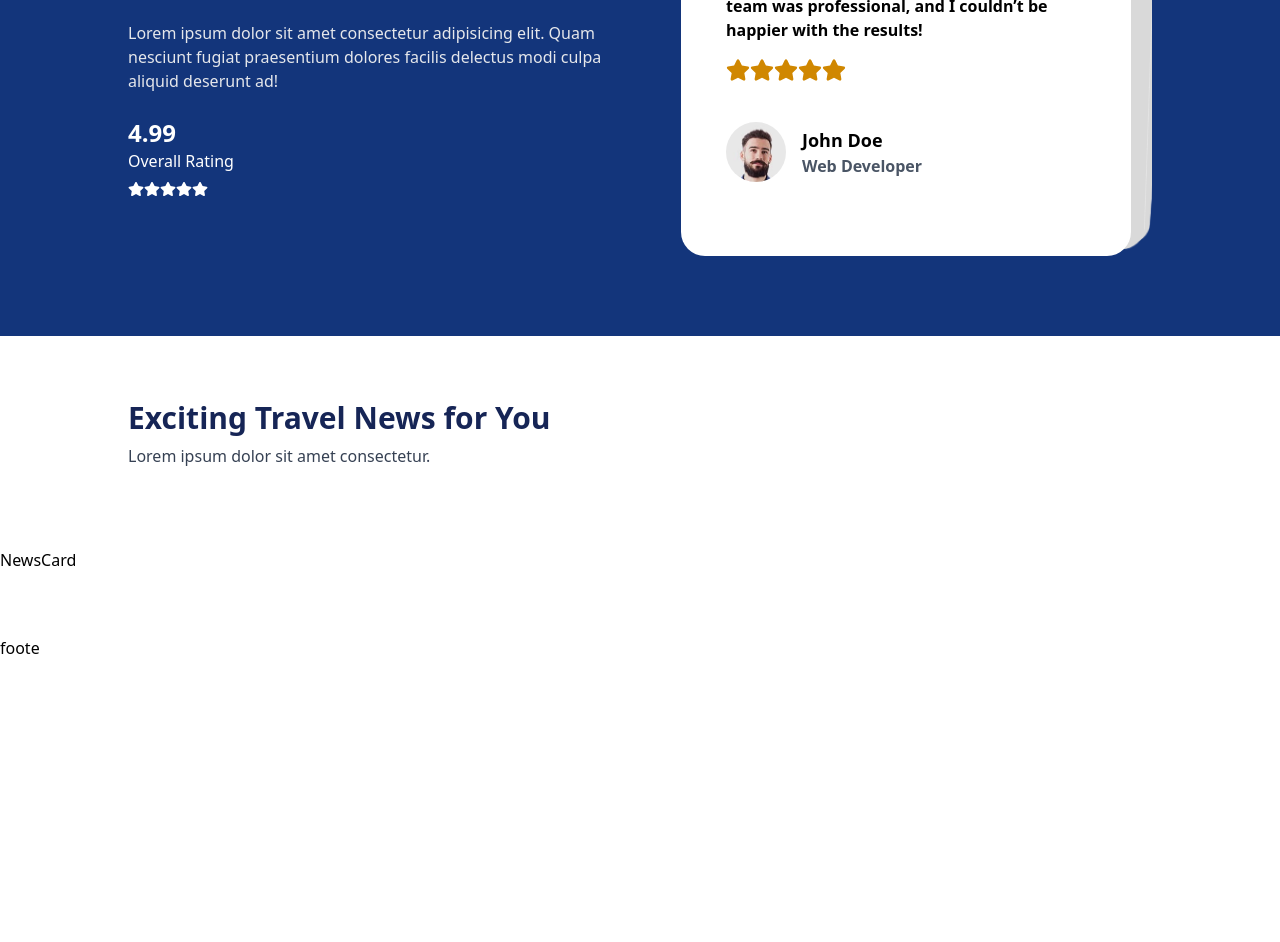
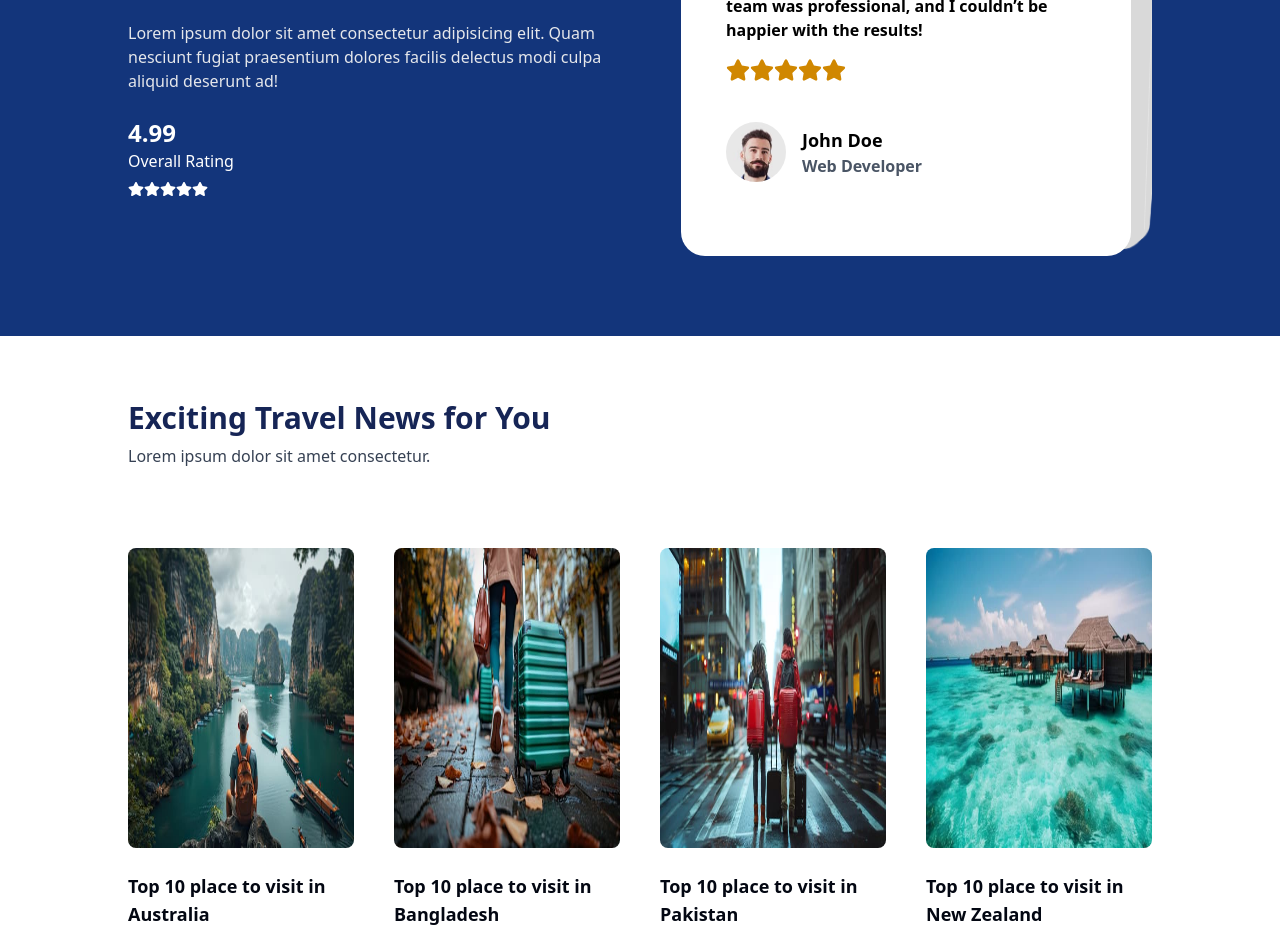
Before and after one commit to dilbarqoldosheva/Travel-app, a Next.js app: page / in a window 1280 px wide. Shown: the part 2980-3922 px from the top of the page. Before the commit the page ends 3640 px from the top, so only its background shows below. Built offline with nearby package versions, Linux system fonts and the light colour scheme.

Commit message:
add new section

```diff
--- a/components/Home/News/News.tsx
+++ b/components/Home/News/News.tsx
@@ -6,9 +6,18 @@ const News = () => {
   return (
     <div className='py-16'>
         <SectionHeading heading='Exciting Travel News for You'/>
-        <div className='W-[80%] mx-auto grid grid-cols-1 md:grid-cols-2 lg:grid-cols-3 items-center mt-20'>
+        <div className=' w-[80%] mx-auto grid grid-cols-1 md:grid-cols-2 lg:grid-cols-3 xl:grid-cols-4 gap-10 items-center mt-20'>
             <div>
-                <NewsCard/>
+                <NewsCard image='/image/n1.jpg' title='Top 10 place to visit in Australia' date='15 November 2024'/>
+            </div>
+            <div>
+                <NewsCard image='/image/n2.jpg' title='Top 10 place to visit in Bangladesh' date='29 November 2024'/>
+            </div>
+            <div>
+                <NewsCard image='/image/n3.jpg' title='Top 10 place to visit in Pakistan' date='22 November 2024'/>
+            </div>
+            <div>
+                <NewsCard image='/image/n4.jpg' title='Top 10 place to visit in New Zealand' date='4 November 2024'/>
             </div>
         </div>
     </div>
--- a/components/Home/News/NewsCard.tsx
+++ b/components/Home/News/NewsCard.tsx
@@ -1,8 +1,20 @@
+import Image from 'next/image'
 import React from 'react'
 
-const NewsCard = () => {
+type Props ={
+  image:string
+  date:string
+  title:string
+}
+const NewsCard = ({date, image, title}:Props) => {
   return (
-    <div>NewsCard</div>
+    <div>
+      <div className='h-[300px]'>
+        <Image src={image} alt={title} width={300} height={300} className='w-full h-full object-center rounded-lg'/>
+      </div>
+      <h1 className='mt-6 text-lg text-gray-950 font-semibold hover:text-blue-950 transition-all duration-200 cursor-pointer'>{title}</h1>
+      <h1 className='text-sm text-gray-600 mt-3'>{date}</h1>
+    </div>
   )
 }
 
--- a/data/data.ts
+++ b/data/data.ts
@@ -146,12 +146,31 @@ export const reviewData = [
         id: 2,
         name: "Jane Smith",
         review: "I am thoroughly impressed with the attention to detail and quality. They truly understand customer needs and deliver with precision.",
-        image: "/image/u1.jpg",
+        image: "/image/u2.jpg",
     },
     {
         id: 3,
         name: "Michael Brown",
         review: "Exceptional quality and fantastic customer service! The project was delivered on time and exactly as I wanted.",
+        image: "/image/u3.jpg",
+    },
+    {
+        id: 4,
+        name: "John Doe",
+        review: "The service exceeded my expectations. The team was professional, and I couldn’t be happier with the results!",
         image: "/image/u1.jpg",
     },
+    {
+        id: 5,
+        name: "Jane Smith",
+        review: "I am thoroughly impressed with the attention to detail and quality. They truly understand customer needs and deliver with precision.",
+        image: "/image/u2.jpg",
+    },
+    {
+        id: 6,
+        name: "Michael Brown",
+        review: "Exceptional quality and fantastic customer service! The project was delivered on time and exactly as I wanted.",
+        image: "/image/u3.jpg",
+    },
+
 ];
```
